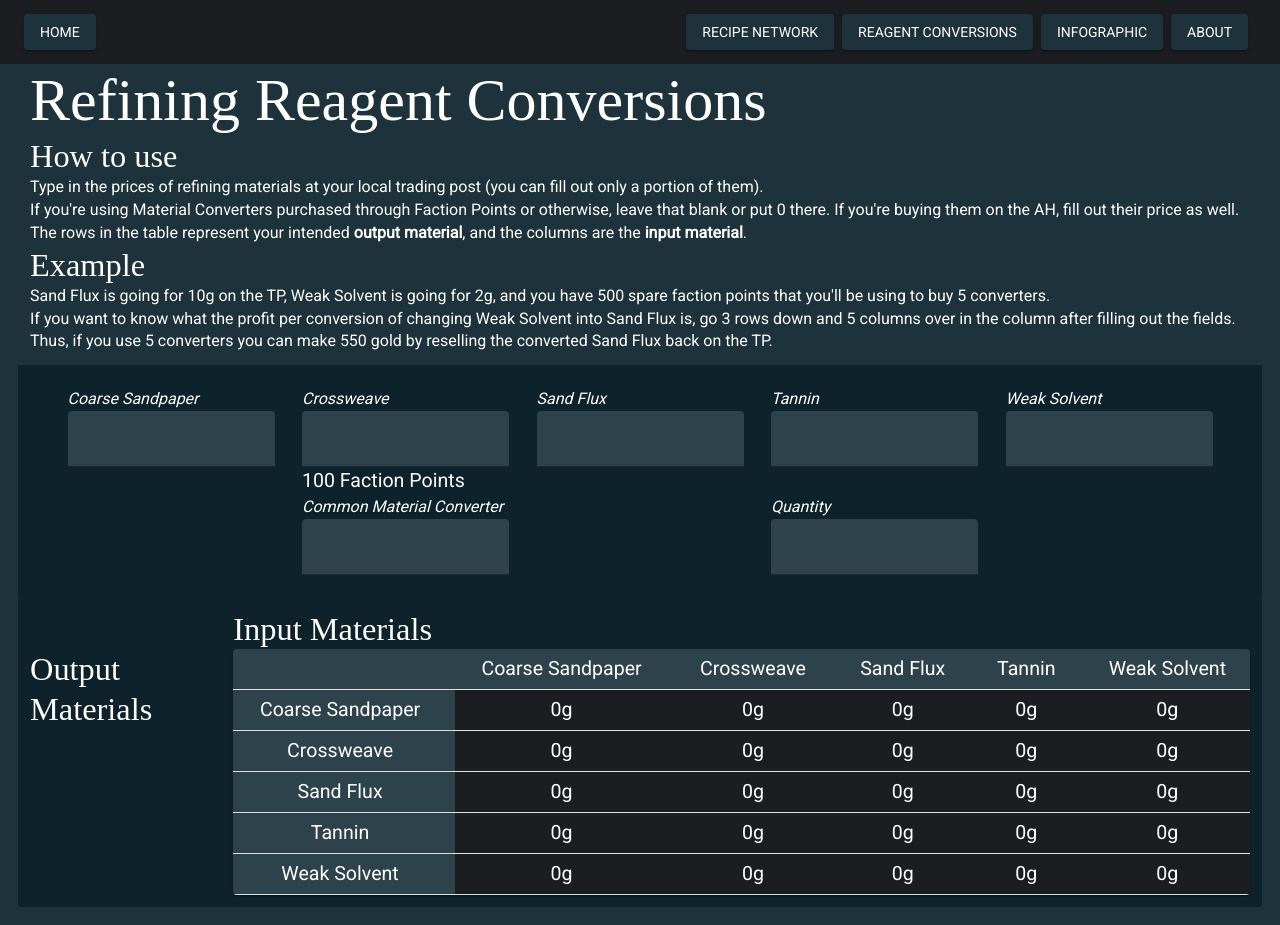
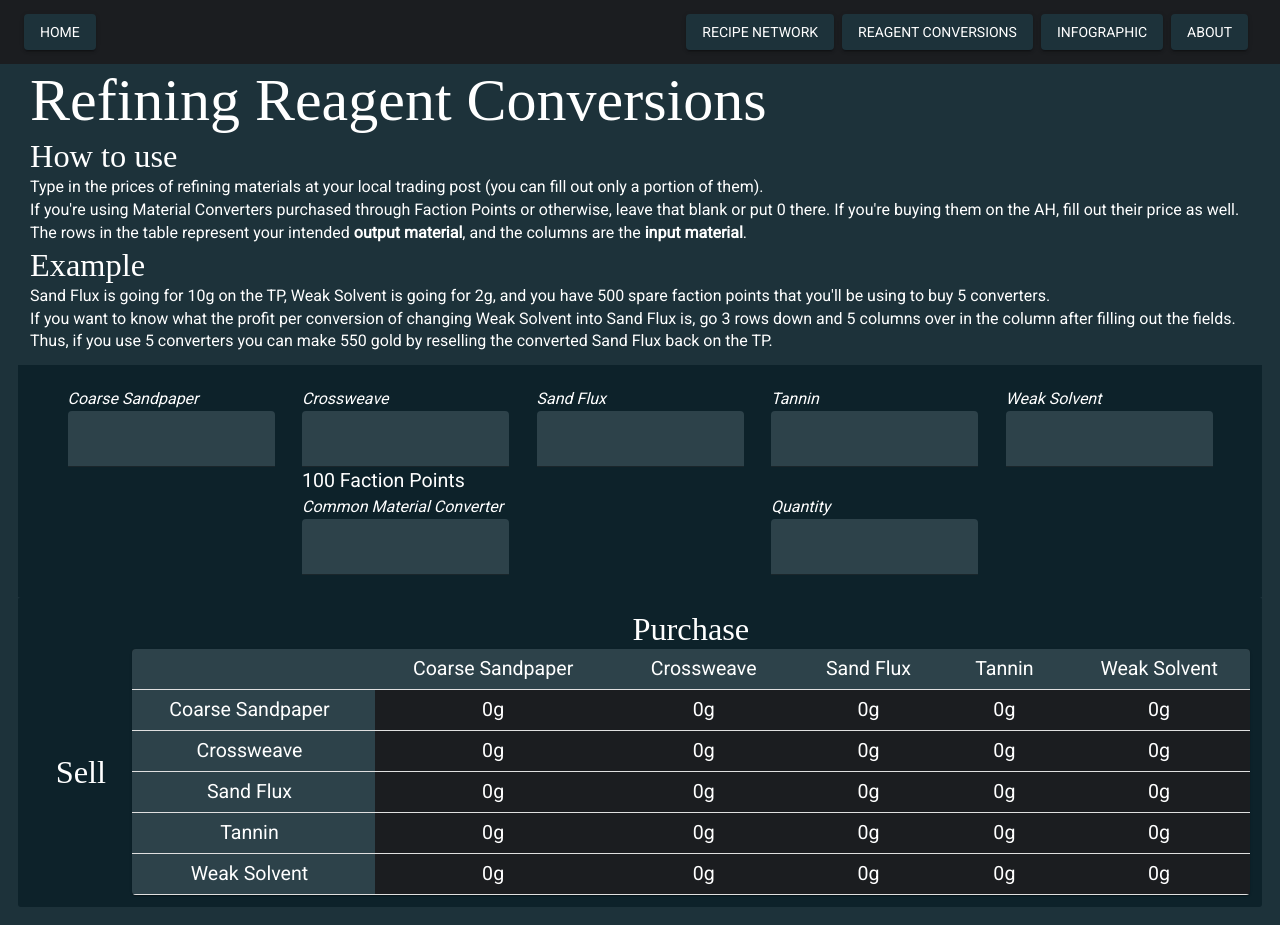
Before and after one commit to meissnereric/BraveNW, a React (Create React App) app: page /arbitrage in a window 1280 px wide. Built offline with nearby package versions, Linux system fonts and the light colour scheme.

Commit message:
Align titles for table.

```diff
--- a/src/App.tsx
+++ b/src/App.tsx
@@ -11,8 +11,6 @@ import '@fontsource/roboto';
 import Theming from './Components/Theming';
 import { CssBaseline } from '@material-ui/core';
 import { ThemeProvider, makeStyles  } from '@material-ui/styles';
-import { Theme, useTheme } from '@material-ui/core';
-// import Footer from './Components/Footer';
 
 const useStyles = makeStyles((theme) => ({
   root: {
--- a/src/Components/Arbitrage.tsx
+++ b/src/Components/Arbitrage.tsx
@@ -284,19 +284,16 @@ export default function Arbitrage(props) {
 
                 </Grid>
             </Grid>
-            <Grid container item xs={12} className={classes.table} style={{ backgroundColor: theme.palette.secondary.dark }}>
-                {/* <Typography className={classes.head} id="tableTitle" variant='h3' component="div">
-                    Table
-                    </Typography> */}
-                <Grid item xs={2}> </Grid>
-                <Grid item xs={10} alignItems='center' justifyContent='flex-end'>
-                    <Typography variant='h4'>Input Materials</Typography>
+            <Grid container direction='row' item xs={12} className={classes.table} style={{ backgroundColor: theme.palette.secondary.dark }}>
+                <Grid item xs={1}> </Grid>
+                <Grid container item xs={11} alignItems='center' justifyContent='center'>
+                    <Typography variant='h4'>Purchase </Typography>
                 </Grid>
-                <Grid item xs={2} alignItems='center' justifyContent='center'>
-                    <Typography variant='h4'>Output Materials</Typography>
+                <Grid container item xs={1} alignItems='center' justifyContent='center'>
+                    <Typography variant='h4'>Sell </Typography>
                 </Grid>
 
-                <Grid item xs={10}>
+                <Grid item xs={11}>
                     <TableContainer component={Paper} style={{ backgroundColor: theme.palette.primary.main }}>
                         <Table className={classes.table} size="small" aria-label="arbitrage table" style={{ color: theme.palette.secondary.contrastText }}>
                             <TableHead className={classes.head}>
```
